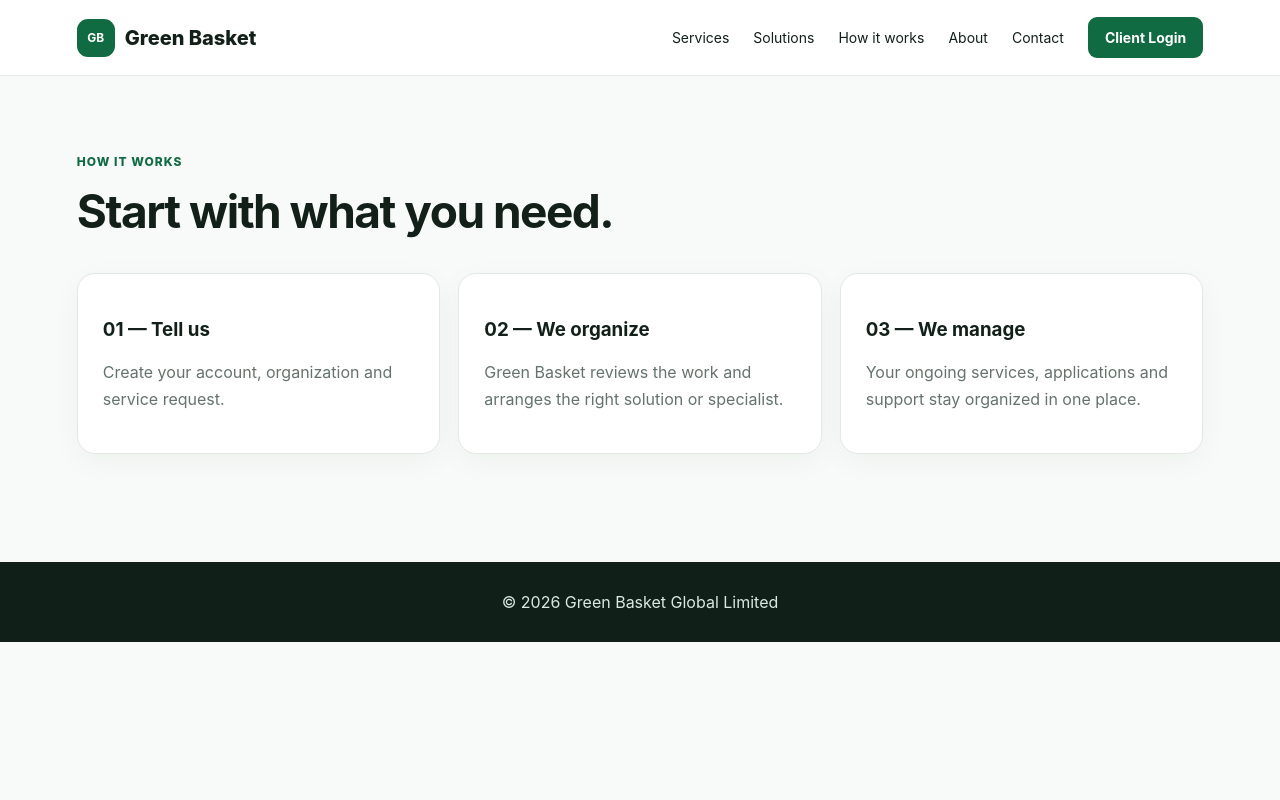
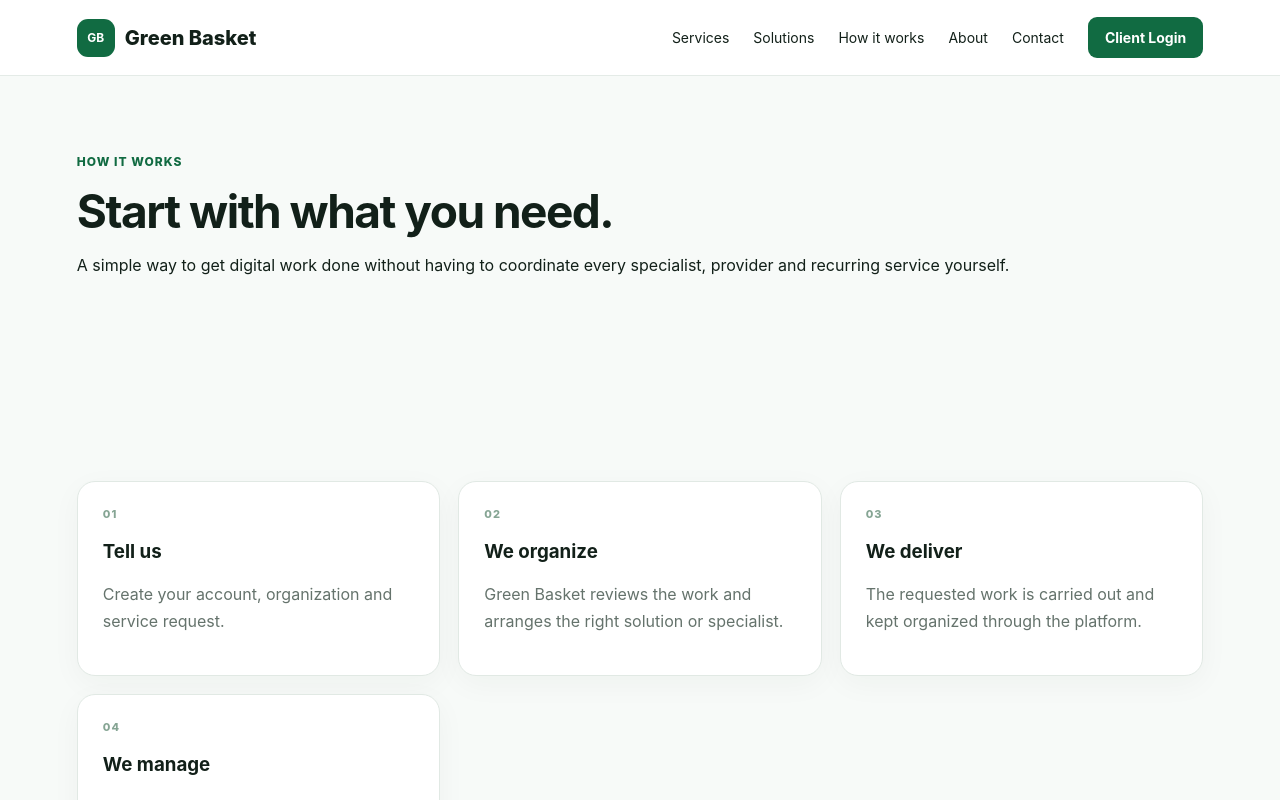
Before and after one commit to greenbasket-labs/GB-Global, a Next.js app: page /how-it-works in a window 1280 px wide. Shown: the top 800 px of the page. Built offline with nearby package versions, Linux system fonts and the light colour scheme.

Commit message:
feat: polish how it works page

```diff
--- a/app/how-it-works/page.tsx
+++ b/app/how-it-works/page.tsx
@@ -1 +1,18 @@
-export default function How(){return <main className="page"><div className="pill">How it works</div><h1>Start with what you need.</h1><div className="grid"><div className="card"><h3>01 — Tell us</h3><p className="muted">Create your account, organization and service request.</p></div><div className="card"><h3>02 — We organize</h3><p className="muted">Green Basket reviews the work and arranges the right solution or specialist.</p></div><div className="card"><h3>03 — We manage</h3><p className="muted">Your ongoing services, applications and support stay organized in one place.</p></div></div></main>}
+import Link from "next/link";
+
+const steps = [
+  ["01", "Tell us", "Create your account, organization and service request."],
+  ["02", "We organize", "Green Basket reviews the work and arranges the right solution or specialist."],
+  ["03", "We deliver", "The requested work is carried out and kept organized through the platform."],
+  ["04", "We manage", "Your ongoing services, applications and support stay organized in one place."],
+];
+
+export default function How() {
+  return (
+    <main>
+      <section className="page page-hero"><div className="pill">How it works</div><h1>Start with what you need.</h1><p className="page-lead">A simple way to get digital work done without having to coordinate every specialist, provider and recurring service yourself.</p></section>
+      <section className="section"><div className="grid process-grid">{steps.map(([number,title,description])=><div className="card process-card" key={number}><div className="service-number">{number}</div><h3>{title}</h3><p className="muted">{description}</p></div>)}</div></section>
+      <section className="section"><div className="trust-card"><div className="pill">Keep it simple</div><div className="trust-content"><div><h2>You focus on your organization. We organize the digital work.</h2><p className="muted">From a single website to ongoing infrastructure and support, the process stays straightforward.</p></div><Link className="btn" href="/register">Get Started <span>→</span></Link></div></div></section>
+    </main>
+  );
+}
```
